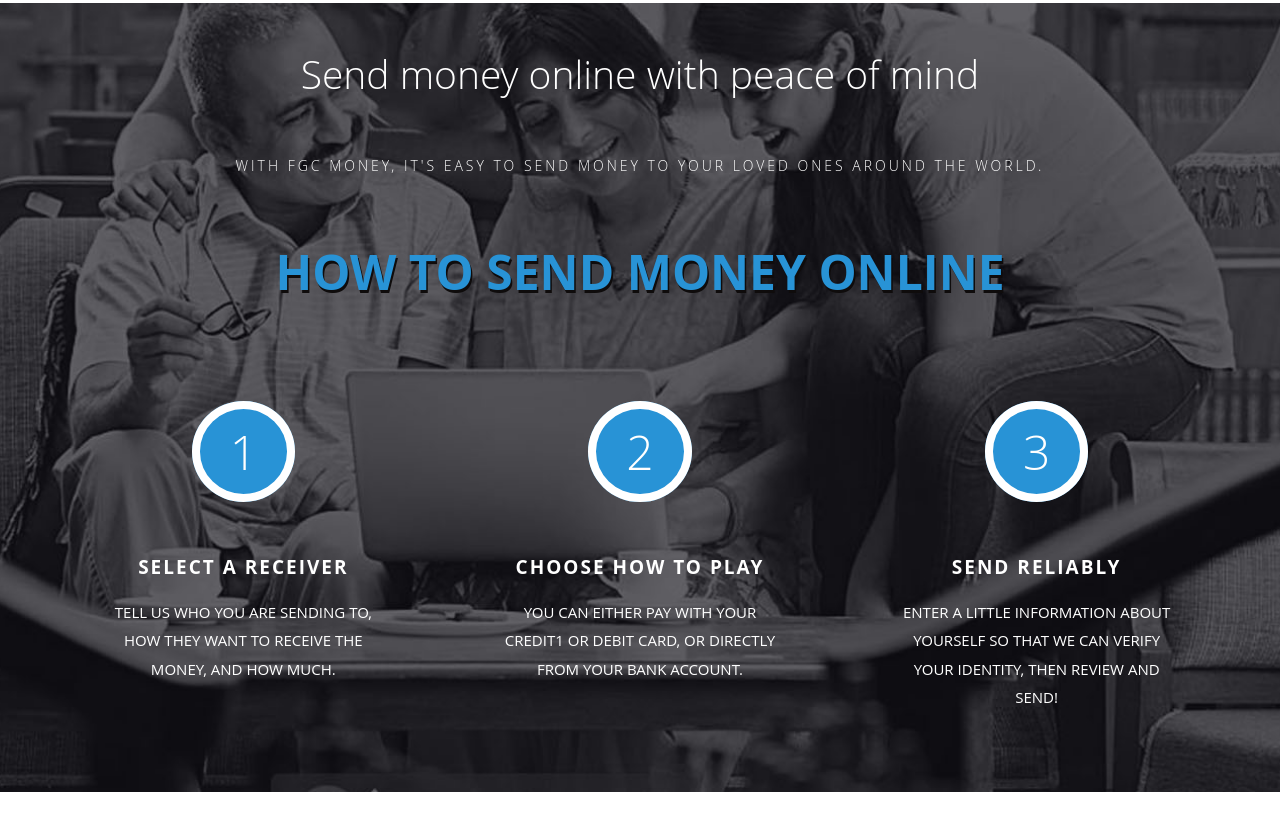
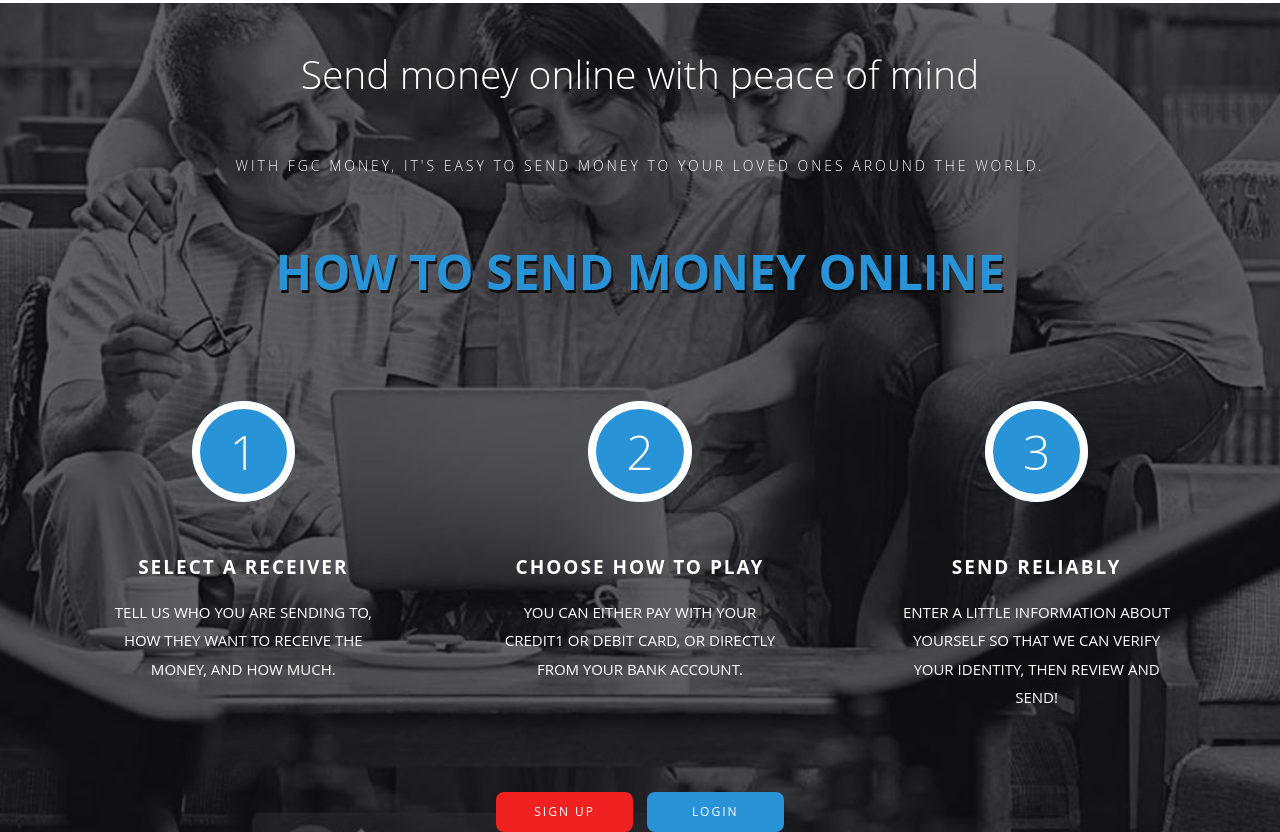
Before and after one commit to mfahadcodenvoi1/fgc_money, a website: page public/views/home.html in a window 1280 px wide. Shown: the part 1104-1936 px from the top of the page. Before the commit the page ends 1896 px from the top, so only its background shows below. Drawn offline with Linux system fonts and the light colour scheme.

Commit message:
section adjusted

```diff
--- a/public/css/adjustments.css
+++ b/public/css/adjustments.css
@@ -51,6 +51,10 @@
 
 .margin-5-t{
     margin-top: 5px;
+}
+.margin-5-x{
+    margin-left: 5px !important;
+    margin-right: 5px !important;
 }
 .margin-10-t{
     margin-top: 10px;
--- a/public/views/home.html
+++ b/public/views/home.html
@@ -114,11 +114,16 @@
             <span class="step round-border">3</span>
             <h2 class="step-heading">Send Reliably</h2>
             <p class="step-description">Enter a little information about yourself so that we can verify your identity, then review and send!</p>
-
         </div>
+    </div>
 
 
+    <div class="text-center">
+        <a class="btn form-btn bg-red width-137 margin-5-x">Sign Up</a>
+        <a class="btn form-btn bg-blue width-137 margin-5-x">Login</a>
     </div>
+
+
 
 </div>
 </body>
```
